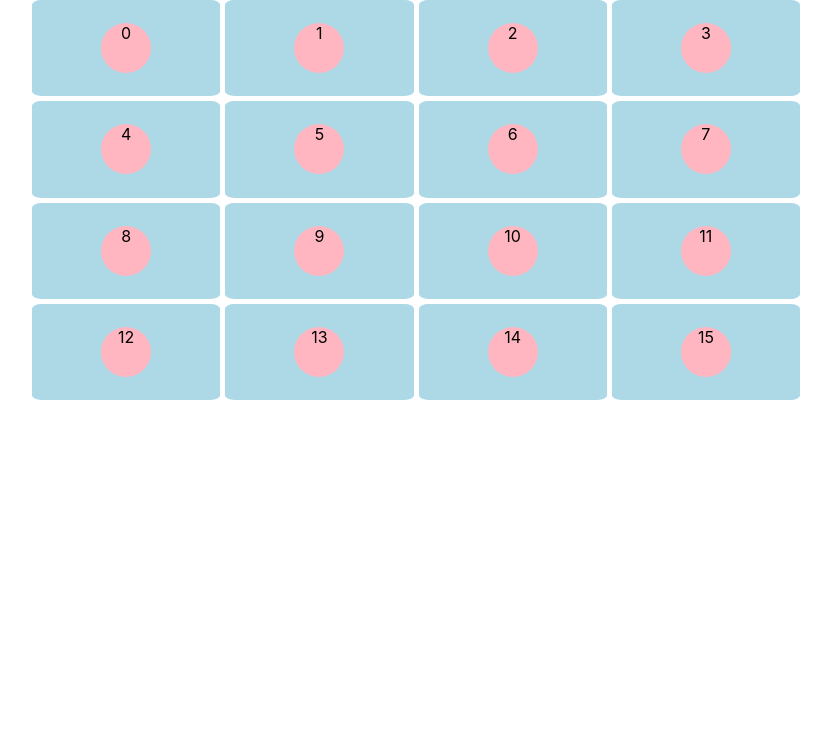
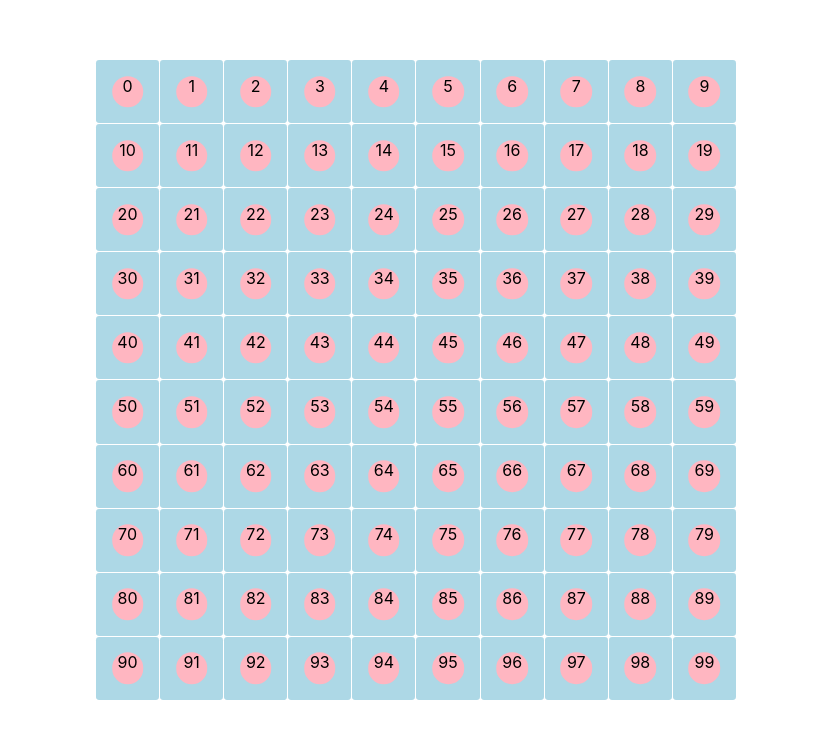
Before and after one commit to sdrobner44/sd-game-of-life, a React (Create React App) app: page / in a window 1280 px wide. Shown: the top 738 px of the page, without its empty margins (224-1055 px from the left). Built offline with nearby package versions, Linux system fonts and the light colour scheme.

Commit message:
tinker with board styles and dynamic resize

```diff
--- a/src/components/Board/GameBoard.module.scss
+++ b/src/components/Board/GameBoard.module.scss
@@ -3,16 +3,17 @@
   // display: inline-grid;
   grid-template-columns: repeat(4, 1fr);
   grid-template-rows: repeat(4, 1fr);
-  gap: 5px;
-  margin: 0 auto 0 auto;
+  gap: 1px;
+  // margin: 0 auto 0 auto;
   text-align: center;
 
-  width: 60%;
-  height: 400px;
-
-}
-
-.container {
+  // width: 60%;
+  // height: 400px;
   width: 100%;
   height: 100%;
 }
+
+// .container {
+//   width: 100%;
+//   height: 100%;
+// }
--- a/src/components/Board/GameBoard.tsx
+++ b/src/components/Board/GameBoard.tsx
@@ -1,14 +1,17 @@
-import useWindowResize from '../../utils/hooks/useWindowResize';
 import styles from './GameBoard.module.scss';
 import GameCell from './GameCell';
 
-const GameBoard = () => {
+interface IGameBoardProps {
+  xSize: number,
+  ySize: number,
+};
 
-  const {
-    vpWidth,
-    vpHeight
-  } = useWindowResize();
+const GameBoard = ({xSize, ySize}: IGameBoardProps) => {
 
+  const boardDynStyles = {
+    gridTemplateColumns: `repeat(${xSize}, 1fr)`,
+    gridTemplateRows: `repeat(${ySize}, 1fr)`,
+  }
 
   const getCell = (index: number): JSX.Element  => {
     return (
@@ -17,12 +20,12 @@ const GameBoard = () => {
   }
 
   return (
-    <div className={styles.container}>
-      <div className={styles.board}>
-        {[...Array(16)].map((x, i) =>
+    // <div className={styles.container}>
+      <div className={styles.board} style={boardDynStyles}>
+        {[...Array(xSize * ySize)].map((x, i) =>
           getCell(i)
         )}
-      </div>
+      {/* </div> */}
     </div>
   )
 }
--- a/src/components/Board/GameCell.module.scss
+++ b/src/components/Board/GameCell.module.scss
@@ -11,6 +11,7 @@
   background:lightblue;
   border-radius: 5%;
   position: relative;
+  // border: 3px solid red;
 }
 
 .element {
@@ -24,6 +25,8 @@
 .circle {
   background: lightpink;
   border-radius: 50%;
-  width: 50px;
-  height: 50px;
+  // width: 50px;
+  // height: 50px;
+  width: 50%;
+  height: 50%;
 }
--- a/src/components/Main.module.scss
+++ b/src/components/Main.module.scss
@@ -1,16 +1,7 @@
 .article {
-  // width: 80%;
-  // height: 80%;
+  width: 100%;
+  width: 80%;
+  height: 800px;
 
-  // width: 800px;
-  // height: 800px;
-
-  width: 100%;
-  // height: 100%;
-
-  // display: flex;
-  // justify-content: center;
-
-  // width: 400px;
-  // height: 400px;
+  margin: 60px auto 0 auto
 }
--- a/src/components/Main.tsx
+++ b/src/components/Main.tsx
@@ -1,10 +1,25 @@
+import useWindowResize from '../utils/hooks/useWindowResize';
 import GameBoard from './Board/GameBoard';
 import styles from './Main.module.scss';
 
 function Main() {
+
+  const {
+    vpWidth,
+    vpHeight
+  } = useWindowResize();
+
+  const height = vpHeight * 0.8;
+
+  // for now we cover the case where the width is bigger the height
+  const dynamicStyle = {
+    height,
+    width: height,
+  }
+
   return (
-    <article className={styles.article}>
-       <GameBoard />
+    <article className={styles.article} style={dynamicStyle}>
+       <GameBoard xSize={10} ySize={10} />
     </article>
   )
 }
```
